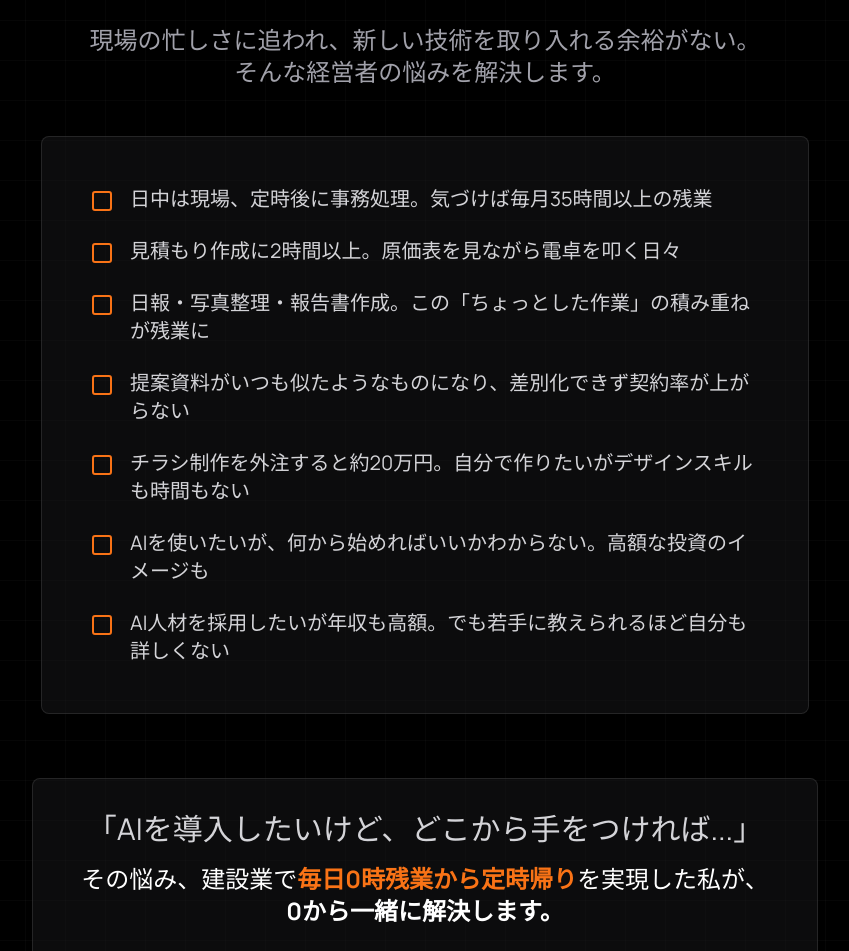
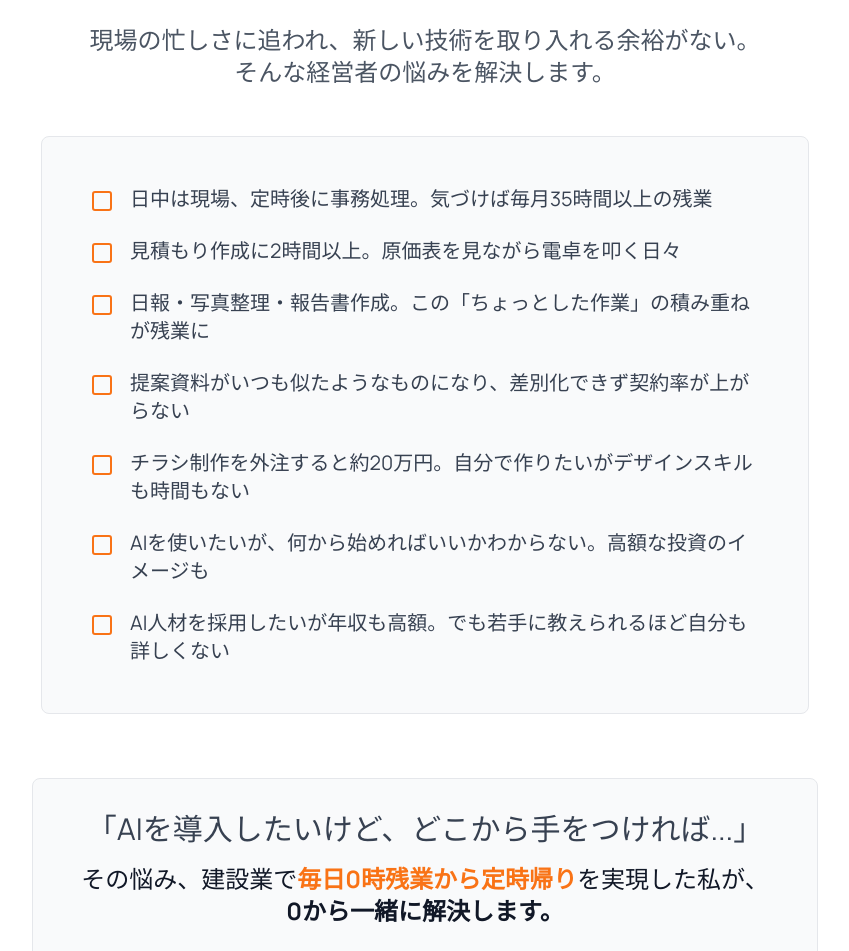
Before and after one commit to shunsuke-tnk/AI-komon-KENSETSU, a React (Vite) app: page / in a window 1280 px wide. Shown: the part 1021-1972 px from the top of the page, without its empty margins (215-1064 px from the left). Built offline with nearby package versions, Linux system fonts and the light colour scheme.

Commit message:
共感セクションを白背景

```diff
--- a/components/CTASection.tsx
+++ b/components/CTASection.tsx
@@ -3,7 +3,7 @@ import { Video, MessageSquare, CheckCircle, XCircle, ArrowRight } from 'lucide-r
 
 export const CTASection: React.FC = () => {
   return (
-    <div className="bg-gradient-to-br from-amber-100 via-yellow-200 to-amber-300 text-black py-24 md:py-32 px-6 overflow-hidden relative">
+    <div className="bg-gradient-to-br from-white via-gray-50 to-gray-100 text-black py-24 md:py-32 px-6 overflow-hidden relative">
       <div className="absolute top-0 left-0 w-full h-full opacity-5 bg-[url('https://www.transparenttextures.com/patterns/carbon-fibre.png')]"></div>
 
       <div className="max-w-[1200px] mx-auto relative z-10">
--- a/components/ProblemSection.tsx
+++ b/components/ProblemSection.tsx
@@ -14,13 +14,13 @@ const problems = [
 
 export const ProblemSection: React.FC = () => {
   return (
-    <Section id="issues">
+    <Section id="issues" className="!bg-white !border-gray-200">
       {/* メイン見出し */}
       <div className="text-center mb-12">
-        <h2 className="text-4xl md:text-5xl lg:text-6xl font-bold text-white mb-6">
+        <h2 className="text-4xl md:text-5xl lg:text-6xl font-bold text-gray-900 mb-6">
           こんなお悩みありませんか？
         </h2>
-        <p className="text-xl md:text-2xl text-zinc-400 leading-relaxed max-w-2xl mx-auto">
+        <p className="text-xl md:text-2xl text-gray-600 leading-relaxed max-w-2xl mx-auto">
           現場の忙しさに追われ、新しい技術を取り入れる余裕がない。<br />
           そんな経営者の悩みを解決します。
         </p>
@@ -28,12 +28,12 @@ export const ProblemSection: React.FC = () => {
 
       {/* チェックボックス付きリスト（1つのボックス） */}
       <div className="max-w-3xl mx-auto">
-        <div className="bg-zinc-900/50 border border-white/10 rounded-lg p-8 md:p-12">
+        <div className="bg-gray-50 border border-gray-200 rounded-lg p-8 md:p-12">
           <ul className="space-y-6">
             {problems.map((problem, index) => (
               <li key={index} className="flex items-start gap-4">
                 <Square className="text-orange-500 shrink-0 mt-1" size={24} />
-                <span className="text-lg md:text-xl text-zinc-300 leading-relaxed">
+                <span className="text-lg md:text-xl text-gray-700 leading-relaxed">
                   {problem}
                 </span>
               </li>
@@ -44,11 +44,11 @@ export const ProblemSection: React.FC = () => {
 
       {/* 下部メッセージ */}
       <div className="mt-16 text-center">
-        <div className="inline-block bg-zinc-900/50 border border-white/10 rounded-lg px-8 py-6 md:px-12 md:py-8">
-          <p className="text-2xl md:text-3xl text-zinc-300 mb-4">
+        <div className="inline-block bg-gray-50 border border-gray-200 rounded-lg px-8 py-6 md:px-12 md:py-8">
+          <p className="text-2xl md:text-3xl text-gray-700 mb-4">
             「AIを導入したいけど、どこから手をつければ...」
           </p>
-          <p className="text-xl md:text-2xl text-white leading-relaxed">
+          <p className="text-xl md:text-2xl text-gray-900 leading-relaxed">
             その悩み、建設業で<span className="text-orange-500 font-bold">毎日0時残業から定時帰り</span>を実現した私が、<br className="hidden md:block" />
             <span className="font-bold">0から一緒に解決します。</span>
           </p>
```
